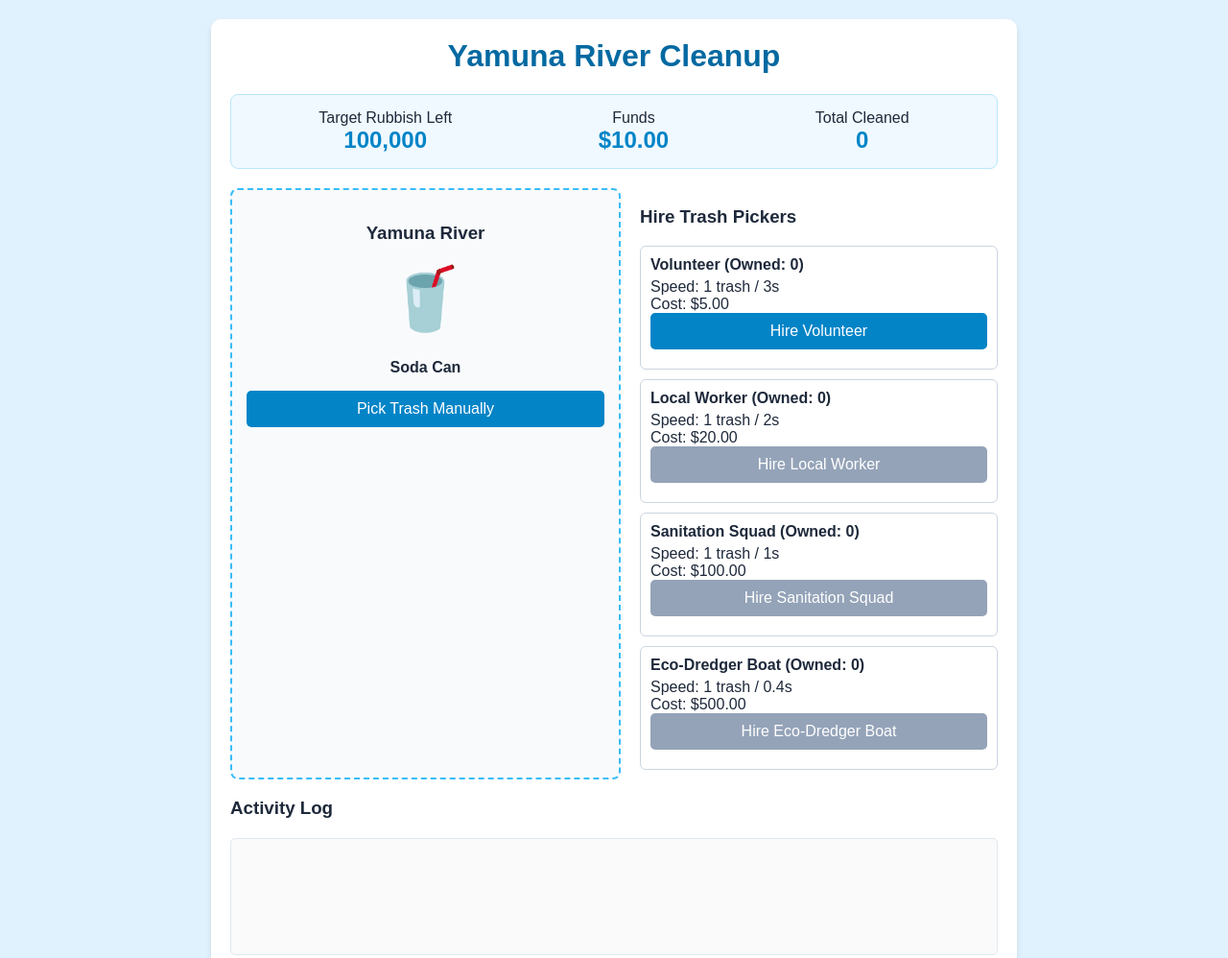
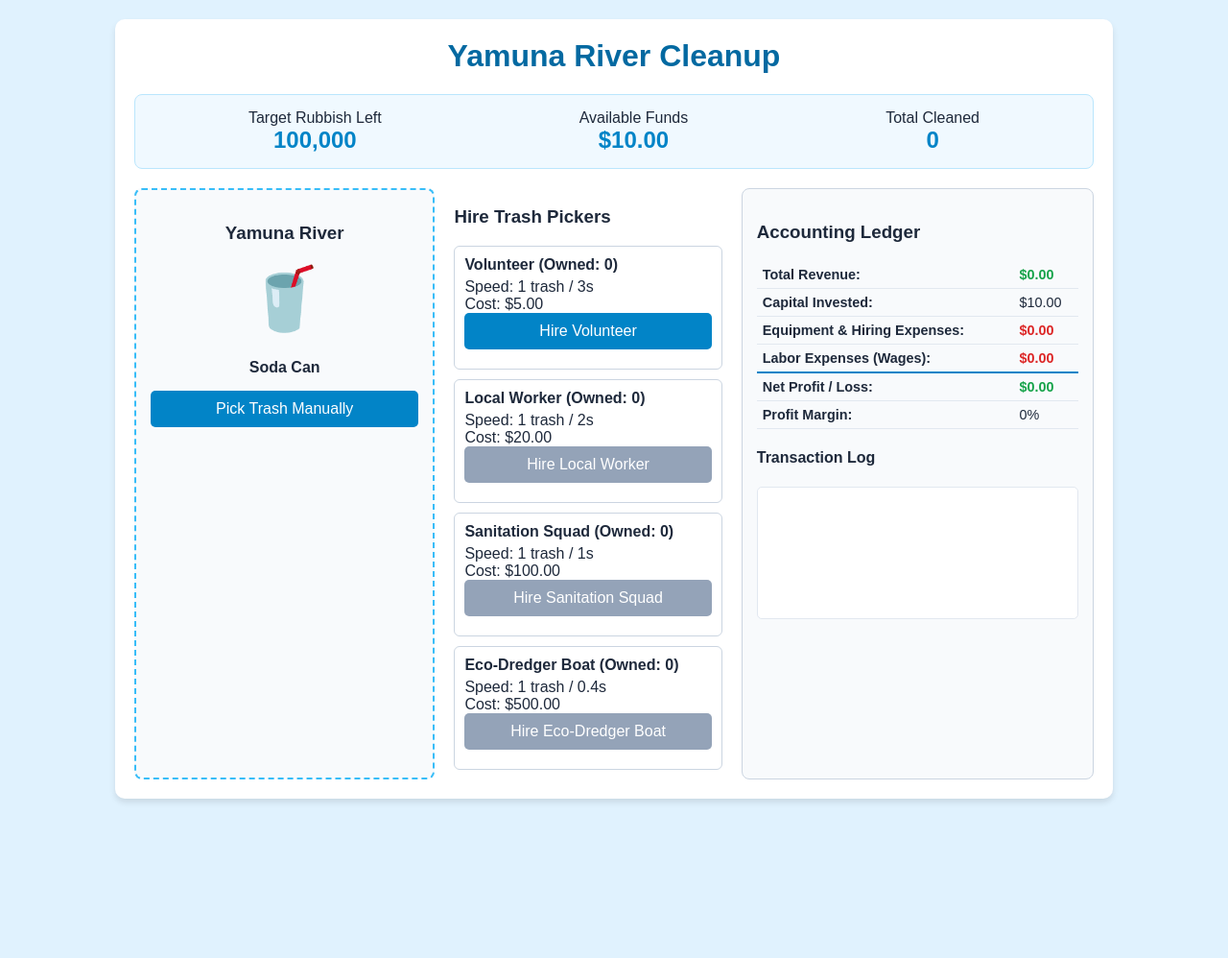
Before and after one commit to Tori956/yamuna-cleanup-game, a plain HTML site: page index.html in a window 1280 px wide. Shown: the top 998 px of the page at 96% size. After the commit the page ends 852 px from the top, so only its background shows below. Drawn offline with Linux system fonts and the light colour scheme.

Commit message:
Update index.html

```diff
--- a/index.html
+++ b/index.html
@@ -15,7 +15,7 @@
             justify-content: center;
         }
         .container {
-            width: 800px;
+            width: 1000px;
             background-color: #ffffff;
             padding: 20px;
             border-radius: 10px;
@@ -48,6 +48,13 @@
         .worker-section {
             flex: 1;
         }
+        .accounting-section {
+            flex: 1.2;
+            background-color: #f8fafc;
+            border: 1px solid #cbd5e1;
+            border-radius: 8px;
+            padding: 15px;
+        }
         .trash-display {
             font-size: 4em;
             margin: 20px 0;
@@ -75,16 +82,30 @@
             background-color: #fff;
         }
         .worker-card h4 { margin: 0 0 5px 0; }
+        .ledger-table {
+            width: 100%;
+            border-collapse: collapse;
+            margin-bottom: 15px;
+            font-size: 0.9em;
+        }
+        .ledger-table th, .ledger-table td {
+            padding: 6px;
+            text-align: left;
+            border-bottom: 1px solid #e2e8f0;
+        }
+        .ledger-table th { background-color: #e0f2fe; }
         .log {
-            margin-top: 20px;
-            height: 100px;
+            height: 120px;
             overflow-y: auto;
             border: 1px solid #e2e8f0;
-            padding: 10px;
-            background: #fafafa;
-            font-size: 0.9em;
+            padding: 8px;
+            background: #fff;
+            font-size: 0.85em;
             border-radius: 5px;
+            font-family: monospace;
         }
+        .text-green { color: #16a34a; font-weight: bold; }
+        .text-red { color: #dc2626; font-weight: bold; }
     </style>
 </head>
 <body>
@@ -98,8 +119,8 @@
             <div id="target-count" class="stat-value">100,000</div>
         </div>
         <div class="stat-box">
-            <div>Funds</div>
-            <div id="money" class="stat-value">$0.00</div>
+            <div>Available Funds</div>
+            <div id="money" class="stat-value">$10.00</div>
         </div>
         <div class="stat-box">
             <div>Total Cleaned</div>
@@ -119,16 +140,52 @@
             <h3>Hire Trash Pickers</h3>
             <div id="worker-list"></div>
         </div>
+
+        <div class="accounting-section">
+            <h3>Accounting Ledger</h3>
+            <table class="ledger-table">
+                <tr>
+                    <td><strong>Total Revenue:</strong></td>
+                    <td id="acc-revenue" class="text-green">$0.00</td>
+                </tr>
+                <tr>
+                    <td><strong>Capital Invested:</strong></td>
+                    <td id="acc-capital">$10.00</td>
+                </tr>
+                <tr>
+                    <td><strong>Equipment & Hiring Expenses:</strong></td>
+                    <td id="acc-hiring" class="text-red">$0.00</td>
+                </tr>
+                <tr>
+                    <td><strong>Labor Expenses (Wages):</strong></td>
+                    <td id="acc-wages" class="text-red">$0.00</td>
+                </tr>
+                <tr style="border-top: 2px solid #0284c7;">
+                    <td><strong>Net Profit / Loss:</strong></td>
+                    <td id="acc-profit">$0.00</td>
+                </tr>
+                <tr>
+                    <td><strong>Profit Margin:</strong></td>
+                    <td id="acc-margin">0%</td>
+                </tr>
+            </table>
+
+            <h4>Transaction Log</h4>
+            <div id="ledger-log" class="log"></div>
+        </div>
     </div>
-
-    <h3>Activity Log</h3>
-    <div id="log" class="log"></div>
 </div>
 
 <script>
     let rubbishRemaining = 100000;
     let totalCleaned = 0;
-    let money = 10.00; // Starting money to help hire first worker
+    let money = 10.00; // Starting capital
+
+    // Accounting State
+    let totalRevenue = 0;
+    let totalHiringExpenses = 0;
+    let totalWageExpenses = 0;
+    const initialCapital = 10.00;
 
     const trashTypes = [
         { name: "Soda Can", icon: "🥤", minVal: 0.5, maxVal: 1.5 },
@@ -148,13 +205,32 @@
 
     let currentTrash = trashTypes[0];
 
+    function logTransaction(type, description, amount) {
+        const logBox = document.getElementById("ledger-log");
+        const colorClass = type === 'REV' ? 'text-green' : 'text-red';
+        const prefix = type === 'REV' ? '+' : '-';
+        const entry = `<div>[${type}] ${description}: <span class="${colorClass}">${prefix}$${amount.toFixed(2)}</span></div>`;
+        logBox.innerHTML = entry + logBox.innerHTML;
+    }
+
     function updateDisplay() {
         document.getElementById("target-count").innerText = Math.max(0, rubbishRemaining).toLocaleString();
         document.getElementById("cleaned-count").innerText = totalCleaned.toLocaleString();
         document.getElementById("money").innerText = "$" + money.toFixed(2);
 
+        // Accounting updates
+        const netProfit = totalRevenue - (totalHiringExpenses + totalWageExpenses);
+        const margin = totalRevenue > 0 ? ((netProfit / totalRevenue) * 100).toFixed(1) : 0;
+
+        document.getElementById("acc-revenue").innerText = "$" + totalRevenue.toFixed(2);
+        document.getElementById("acc-hiring").innerText = "$" + totalHiringExpenses.toFixed(2);
+        document.getElementById("acc-wages").innerText = "$" + totalWageExpenses.toFixed(2);
+        document.getElementById("acc-profit").innerText = "$" + netProfit.toFixed(2);
+        document.getElementById("acc-profit").className = netProfit >= 0 ? "text-green" : "text-red";
+        document.getElementById("acc-margin").innerText = margin + "%";
+
         if (rubbishRemaining <= 0) {
-            log("CONGRATULATIONS! You have cleaned 100,000 pieces of rubbish from the Yamuna River!");
+            logTransaction("INFO", "GOAL REACHED! 100,000 trash items cleaned.", 0);
             document.getElementById("manual-pick-btn").disabled = true;
         }
 
@@ -166,16 +242,12 @@
         return trashTypes[randomIndex];
     }
 
-    function log(message) {
-        const logBox = document.getElementById("log");
-        logBox.innerHTML = `<div>> ${message}</div>` + logBox.innerHTML;
-    }
-
     function collectTrash(sourceName) {
         if (rubbishRemaining <= 0) return;
 
         const earned = Math.random() * (currentTrash.maxVal - currentTrash.minVal) + currentTrash.minVal;
         money += earned;
+        totalRevenue += earned;
         rubbishRemaining--;
         totalCleaned++;
 
@@ -190,26 +262,25 @@
         worker.itemsPicked++;
         if (worker.itemsPicked >= 30) {
             worker.itemsPicked = 0;
-            if (money >= 0.50) {
-                money -= 0.50;
-                log(`Paid $0.50 wages for a ${worker.name}.`);
-            } else {
-                log(`Warning: Couldn't pay $0.50 wage for ${worker.name}! (Balance negative/zero)`);
-                money -= 0.50;
-            }
+            const wage = 0.50;
+            money -= wage;
+            totalWageExpenses += wage;
+            logTransaction("EXP", `Wage paid (${worker.name})`, wage);
         }
     }
 
     function hireWorker(index) {
         const worker = workerTypes[index];
         if (money >= worker.cost) {
-            money -= worker.cost;
+            const cost = worker.cost;
+            money -= cost;
+            totalHiringExpenses += cost;
             worker.count++;
-            worker.cost = Math.floor(worker.cost * 1.5); // Increase cost for next purchase
 
-            log(`Hired a ${worker.name}!`);
+            logTransaction("EXP", `Hired ${worker.name}`, cost);
 
-            // Start worker loop
+            worker.cost = Math.floor(worker.cost * 1.5);
+
             setInterval(() => {
                 if (rubbishRemaining > 0) {
                     collectTrash(worker.name);
@@ -243,7 +314,7 @@
         collectTrash("Player");
     });
 
-    // Initialize
+    // Initialize display
     updateDisplay();
 </script>
 
```
